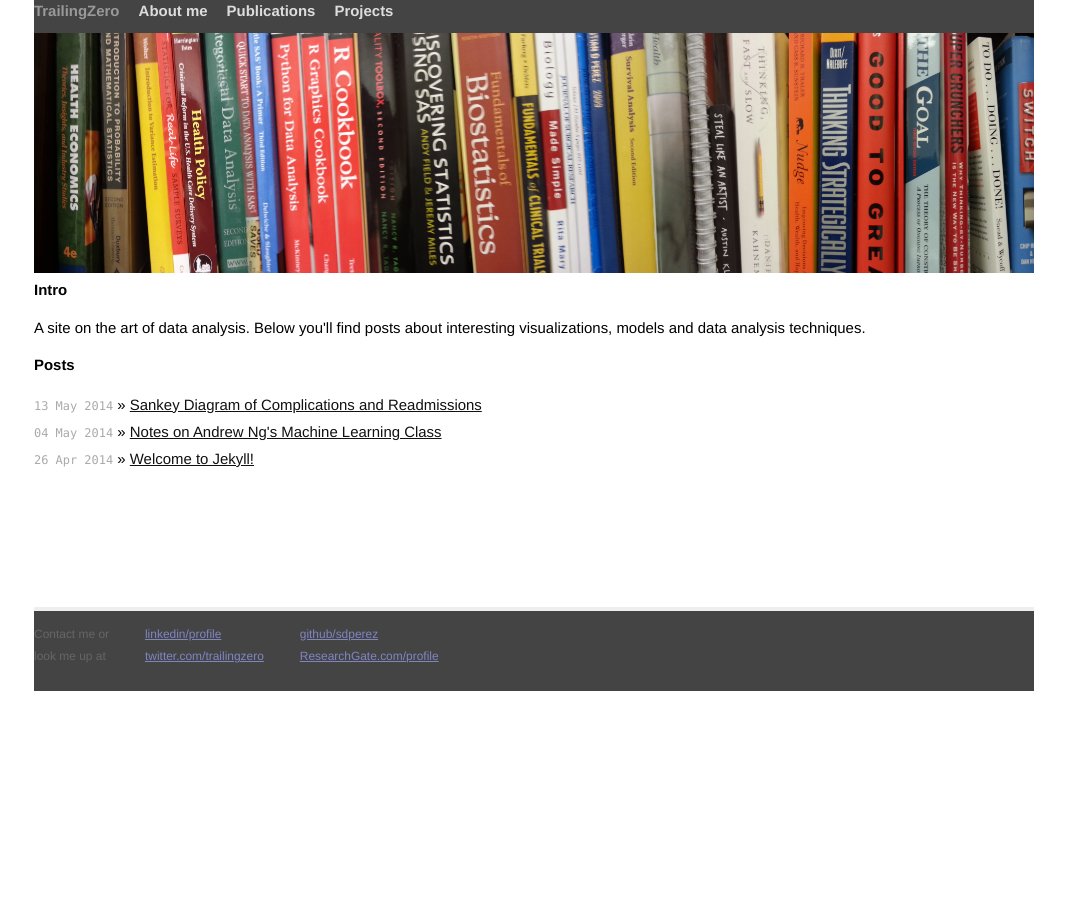
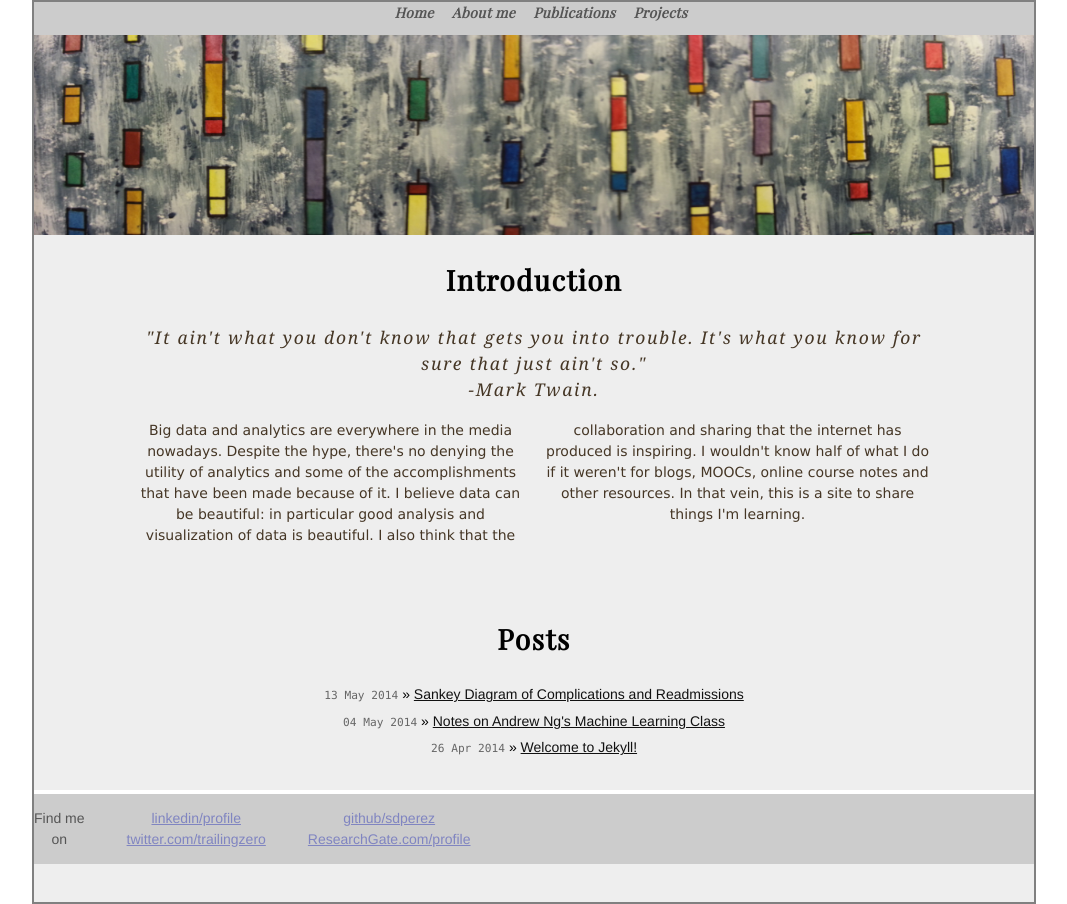
Before and after one commit to sdperez/sdperez.github.io, a Jekyll site: the page built from index.html, in a window 1280 px wide. Shown: the whole page, without its empty margins (106-1173 px from the left). Built offline with Jekyll 4.4.1, drawn with Linux system fonts in a browser that asks for light colours; some web fonts are replaced; Markdown is read by kramdown in place of the engine named in the settings.

Commit message:
Added additional pages
Cleaned up the look including new images and fonts. Added the about me,
publication and projects page (though empty)

```diff
--- a/_layouts/default.html
+++ b/_layouts/default.html
@@ -11,26 +11,28 @@
 
         <!-- Custom CSS -->
         <link rel="stylesheet" href="/css/main.css">
+        <!-- Fonts-->
+        <link href='http://fonts.googleapis.com/css?family=Playfair+Display:400,400italic' rel='stylesheet' type='text/css'>
 
     </head>
     <body>
 
         <div class="site">
           <div class="header">
-            <h1 class="title"><a href="/">TrailingZero</a></h1>
-            <a class="extra" href="/">About me</a>
-            <a class="extra" href="/">Publications</a>
-            <a class="extra" href="/">Projects</a>
+            <a class="extra" href="/">Home</a>
+            <a class="extra" href="/about.html">About me</a>
+            <a class="extra" href="/publications.html">Publications</a>
+            <a class="extra" href="/projects.html">Projects</a>
           </div>
 
           {{ content }}
-          <div class="push"></div>
+
           <div class="footer">
+            <div class="push"></div>
             <div class="contact">
               <p>
-                Contact me or<br />
-                look me up at<br />
-
+                Find me<br />
+                on<br />
               </p>
             </div>
             <div class="contact">
--- a/css/main.css
+++ b/css/main.css
@@ -14,8 +14,8 @@
 
 body {
   background-color: #fff;
-  font: 13.34px Helvetica, Arial, sans-serif;
-  font-size: small;
+  font: 14px Helvetica, Arial, sans-serif;
+  font-size: normal;
   text-align: center;
 }
 
@@ -29,11 +29,10 @@
 a:hover   { color: #000; }
 a:visited { color: #a0a; }
 
-/*****************************************************************************/
-/*
-/* Home
-/*
-/*****************************************************************************/
+
+/****************************************************************************
+ Home
+****************************************************************************/
 .posts {
   list-style-type: none;
   margin-bottom: 2em;
@@ -44,7 +43,7 @@
 }
 
 .posts span {
-  color: #aaa;
+  color: #666;
   font-family: Monaco, "Courier New", monospace;
   font-size: 80%;
 }
@@ -53,23 +52,34 @@
 /*
 / Site
 /*****************************************************************************/
-
+h2{
+  margin-top: 1em;
+  margin-bottom: 1.2em;
+  font-size: 2.0em;
+  font-family:'Playfair Display', serif;
+  letter-spacing: 0.05em;
+  color: #000;
+  /*text-shadow: 1px 1px 1px rgba(255,255,255,0.6);*/
+}
+.circimage {
+  border-radius: 20em;
+  border: 1px solid #2B2E2E;
+}
 .site {
   min-height: 100%;
   height: auto !important;
   height: 100%;
-  font-size: 115%;
-  text-align: justify;
   width: 1000px;
-  /*margin: 0em auto 2em;*/
   line-height: 1.5em;
-  margin: 0 auto -80px;
+  margin: 0 auto 0;
+  border:2px solid gray;
+  background:#eee;
 }
 
 .header {
         width: 100%;
 	height: 33px;
-	background: #444;
+	background: #ccc;
 }
 
 .header a {
@@ -92,8 +102,13 @@
 }
 
 .header a.extra {
-  color: #ddd;
+  font-family:'Playfair Display', serif;
+  font-weight: bold;
+  font-style: italic;
+  text-decoration: none;
+  color: #555;
   margin-left: 1em;
+  letter-spacing: 0.03em;
 }
 
 .header a.extra:hover {
@@ -103,6 +118,34 @@
 .meta {
   color: #aaa;
 }
+
+.content {
+         width: 80%;
+         padding: 0px 0px 40px 100px;
+
+}
+.content p{
+  font-family: Verdana;
+  -moz-column-count: 2;
+  -moz-column-gap: 1em;
+  -webkit-column-count: 2;
+  -webkit-column-gap: 1em;
+  column-count: 2;
+  column-gap: 1em;
+  line-height: 1.5em;
+  color: rgb(69,54,37);
+}
+.content p:first-child{
+  font-size: 1.25em;
+  font-family: Georgia;
+  font-style: italic;
+  -moz-column-count: 1;
+  -webkit-column-count: 1;
+  column-count: 1;
+  letter-spacing: 0.1em;
+}
+
+
 /* Right Sidebar Testing but didn't work
 -----------------------------------------------------------------------------*/
 /*.right-sidebar {
@@ -119,11 +162,10 @@
 
 
 .footer {
-  background: #444;
-  font-size: 80%;
-  color: #666;
-  border-top: 4px solid #eee;
-  margin-top: 2em;
+  background: #ccc;
+  color: #555;
+  border-top: 4px solid #fff;
+  margin-top: 4px;
   overflow: hidden;
 }
 
@@ -135,10 +177,10 @@
 .footer .contact a {
   color: #8085C1;
 }
-
-.footer, .push {
-	height: 80px; /* .push must be the same height as .footer */
-}
+/*
+.footer .push {
+	height: 80px;  .push must be the same height as .footer
+}*/
 
 .footer .rss {
   margin-top: 1.1em;
@@ -165,12 +207,14 @@
 
 .post ul, .post ol {
   margin-left: 1.35em;
+  margin-bottom:4em;
 }
 
 .post code {
   border: 1px solid #ddd;
   background-color: #eef;
   padding: 0 .2em;
+  text-align: justify;
 }
 
 .post pre code {
--- a/index.html
+++ b/index.html
@@ -3,12 +3,18 @@
 title: TrailingZero
 ---
 <div id="home">
-  <img src="/images/books.jpg" alt="stones" height="240" width="1000">
-  <h1>Intro</h1>
-  <p> A site on the art of data analysis. Below you'll find posts about interesting visualizations, models and data analysis techniques.</p>
+  <img src="images/boxplotpaint.jpg"  height="200" width="1000">
+
+
+     <h2> Introduction</h2>
+     <div class="content">
+     <p> "It ain't what you don't know that gets you into trouble. It's what you know for sure that just ain't so."</br>
+-Mark Twain.</p>
+     <p>Big data and analytics are everywhere in the media nowadays. Despite the hype, there's no denying the utility of analytics and some of the accomplishments that have been made because of it. I believe data can be beautiful: in particular good analysis and visualization of data is beautiful. I also think that the collaboration and sharing that the internet has produced is inspiring. I wouldn't know half of what I do if it weren't for blogs, MOOCs, online course notes and other resources. In that vein, this is a site to share things I'm learning.</p>
+     </div>
 </div>
 <div id="home">
-  <h1>Posts</h1>
+  <h2>Posts</h2>
   <ul class="posts">
     {% for post in site.posts %}
       <li><span>{{ post.date | date_to_string }}</span> &raquo; <a href="{{ post.url }}">{{ post.title }}</a></li>
```
Also changed, not shown: about.html (added, +12 -0 lines), projects.html (added, +14 -0 lines), publications.html (added, +11 -0 lines), test.html (added, +119 -0 lines), images/boxplotpaint.jpg (added), images/meb&w.jpg (added).
